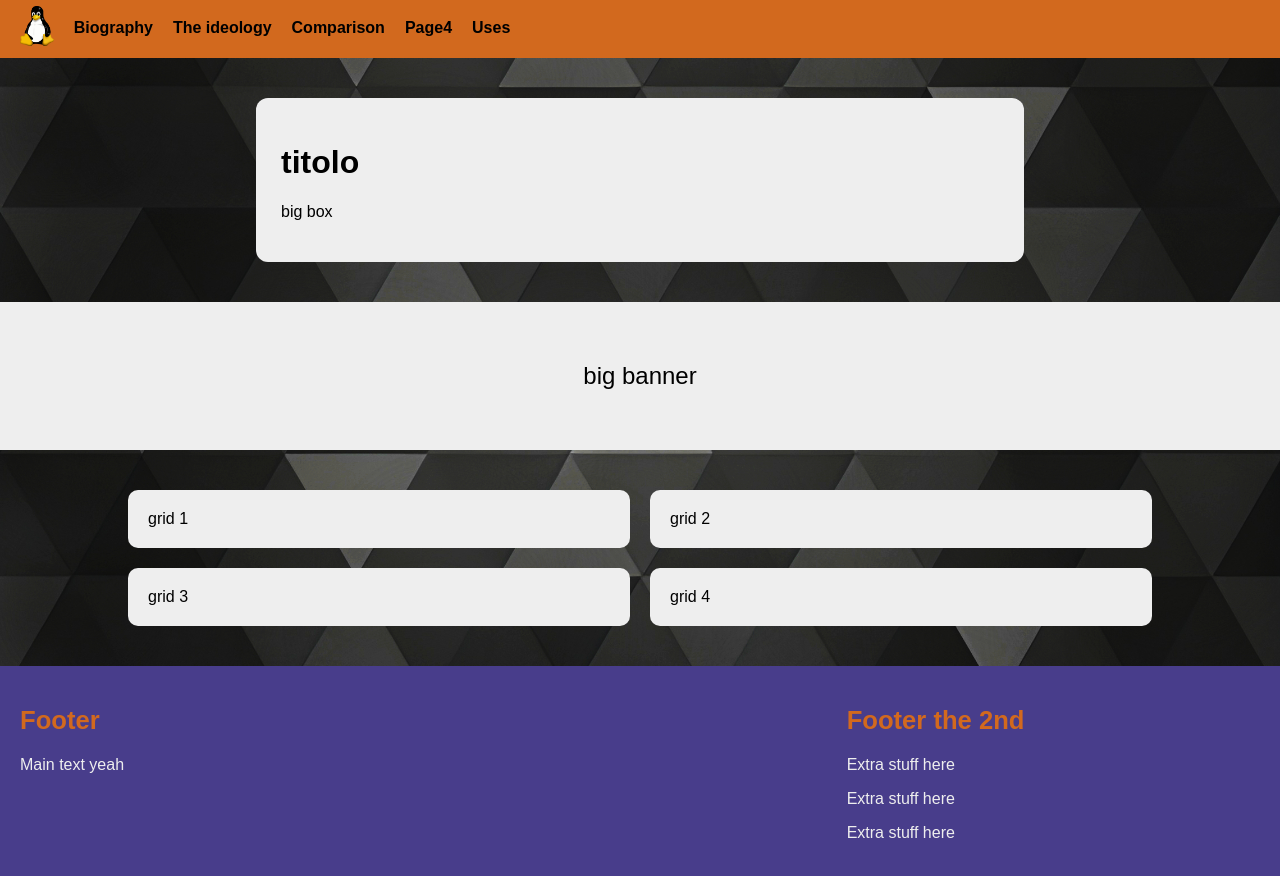
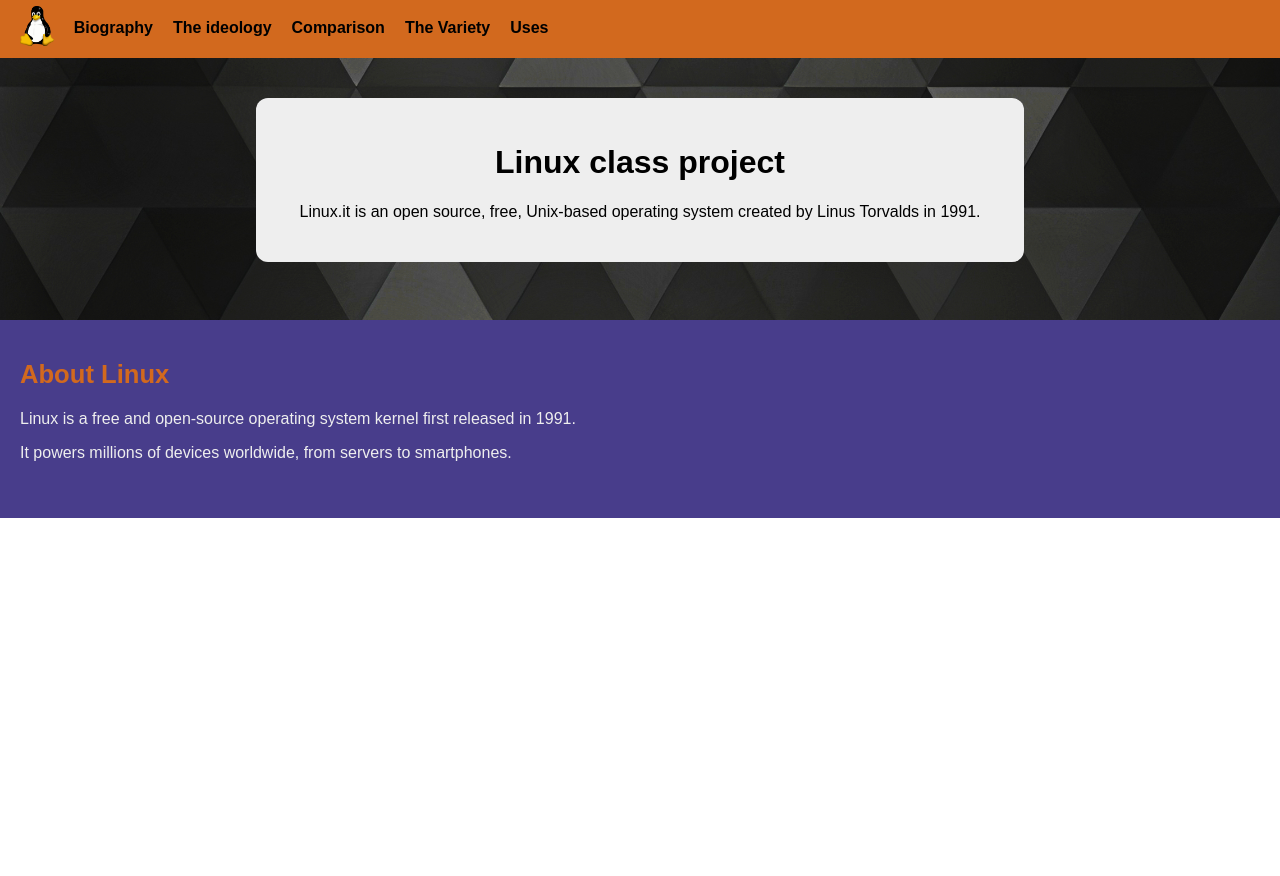
Before and after one commit to Davide-Scr/Compito-Inglese, a plain HTML site: page index.html in a window 1280 px wide. Shown: the part 282-1158 px from the top of the page. After the commit the page ends 800 px from the top, so only its background shows below. Drawn offline with Linux system fonts and the light colour scheme.

Commit message:
Update index.html

```diff
--- a/index.html
+++ b/index.html
@@ -14,6 +14,9 @@
             background-size: 100% auto;
             font-family: Arial, sans-serif;
             color: #eee;
+            min-height: 100vh;
+            display: flex;
+            flex-direction: column;
         }
 
         a {
@@ -92,6 +95,7 @@
             color: #eee;
             padding: 40px 20px;
             display: flex;
+            margin-top: auto;
         }
 
         footer h2 {
@@ -130,38 +134,21 @@
             <li><a href="page1.html">Biography</a></li>
             <li><a href="page2.html">The ideology</a></li>
             <li><a href="page3.html">Comparison</a></li>
-            <li><a href="page4.html">Page4</a></li>
+            <li><a href="page4.html">The Variety</a></li>
             <li><a href="page5.html">Uses</a></li>
         </ul>
     </nav>
 
-    <div class="content-box">
-        <h1>titolo</h1>
-        <p>big box</p>
-    </div>
-
-    <div class="banner">
-        big banner
-    </div>
-
-    <div class="grid">
-        <div class="grid-box">grid 1</div>
-        <div class="grid-box">grid 2</div>
-        <div class="grid-box">grid 3</div>
-        <div class="grid-box">grid 4</div>
+    <div class="content-box" style="text-align: center;">
+        <h1>Linux class project</h1>
+        <p>Linux.it is an open source, free, Unix-based operating system created by Linus Torvalds in 1991.</p>
     </div>
 
     <footer>
         <div class="col" style="flex: 2;">
-            <h2>Footer</h2>
-            <p>Main text yeah</p>
-        </div>
-
-        <div class="col" style="flex: 1;">
-            <h2>Footer the 2nd</h2>
-            <p>Extra stuff here</p>
-            <p>Extra stuff here</p>
-            <p>Extra stuff here</p>
+            <h2>About Linux</h2>
+            <p>Linux is a free and open-source operating system kernel first released in 1991.</p>
+            <p>It powers millions of devices worldwide, from servers to smartphones.</p>
         </div>
     </footer>
 
```
